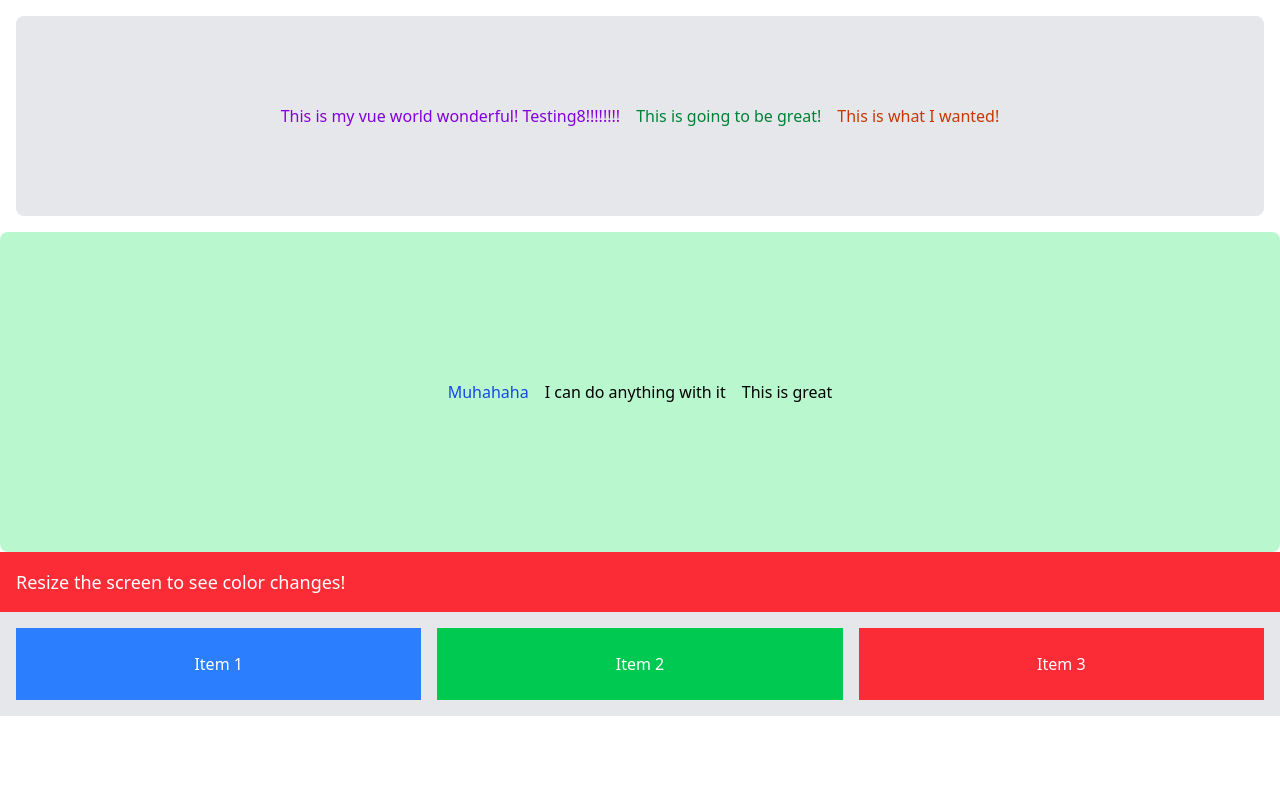
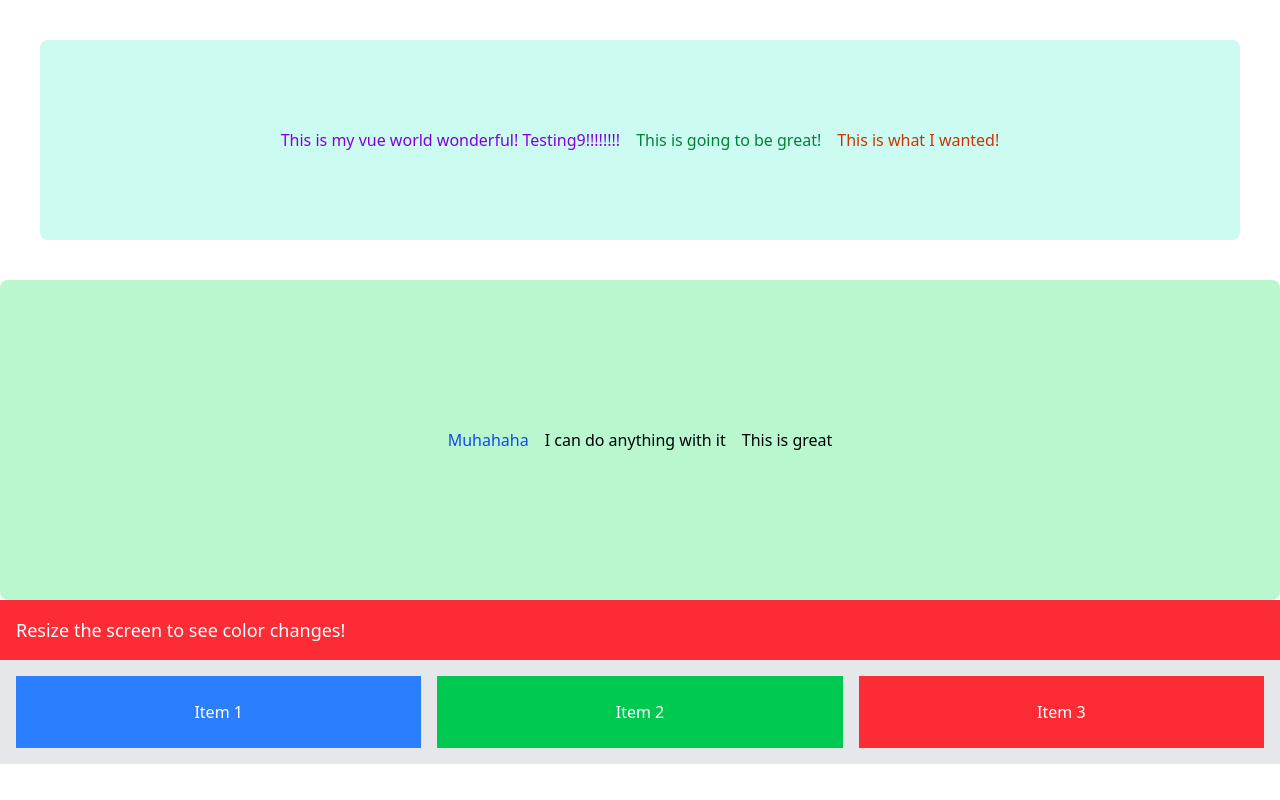
Before and after one commit to sarkuseq1999/my2nd-vue-project, a Vue app: page / in a window 1280 px wide. Built offline with nearby package versions, Linux system fonts and the light colour scheme.

Commit message:
Update 10 I lost track

```diff
--- a/src/App.vue
+++ b/src/App.vue
@@ -3,8 +3,8 @@ import HelloWorld from './components/HelloWorld.vue'
 </script>
 
 <template>
-  <div class="flex justify-center h-50 items-center bg-gray-200 space-x-4 m-4 rounded-lg p-4">
-    <div class="text-purple-700">This is my vue world wonderful! Testing8!!!!!!!!</div>
+  <div class="flex justify-center h-50 items-center bg-teal-100 space-x-4 m-10 rounded-lg p-4">
+    <div class="text-purple-700">This is my vue world wonderful! Testing9!!!!!!!!</div>
     <div class="text-green-700">This is going to be great!</div>
     <div class="text-orange-700">This is what I wanted!</div>
   </div>
```
